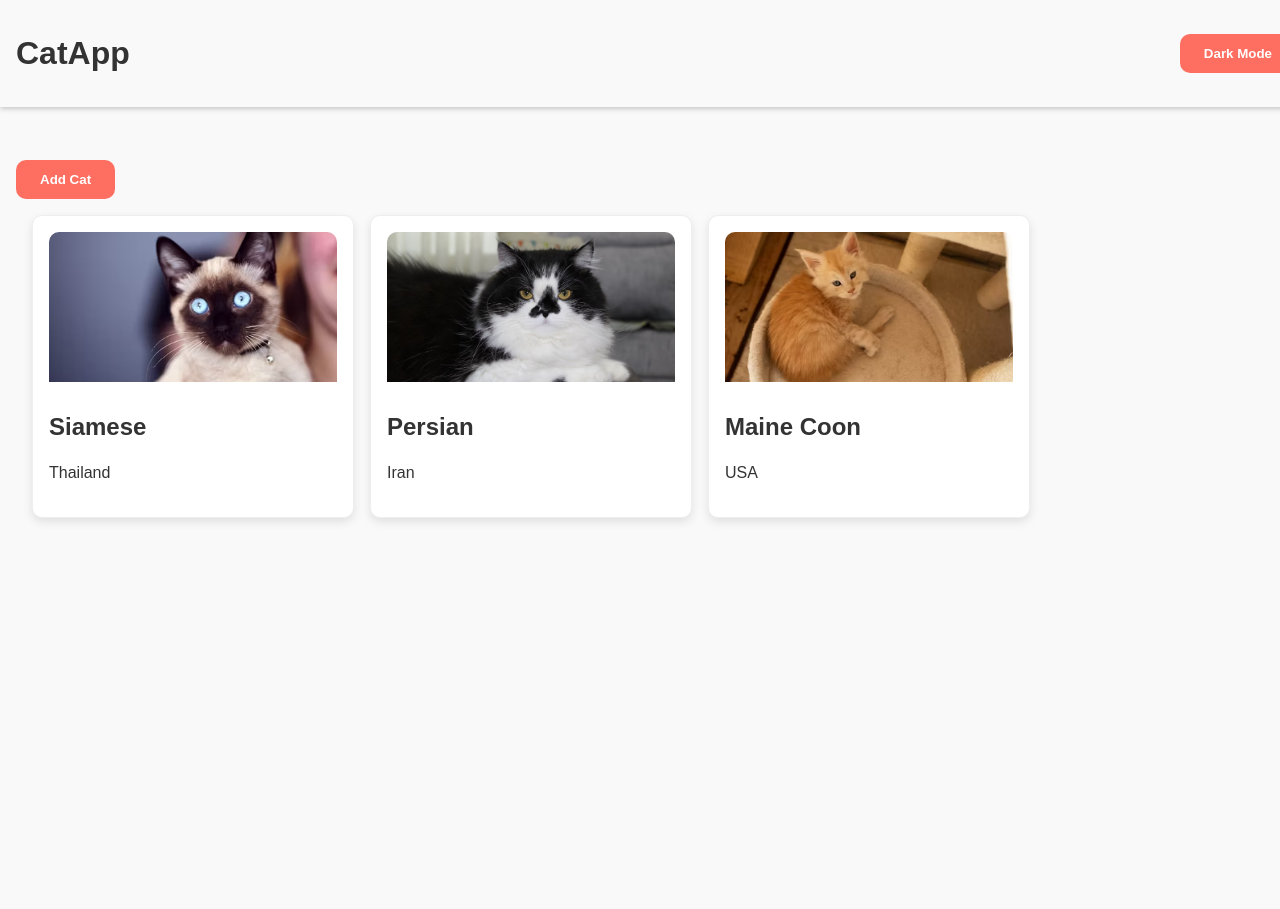
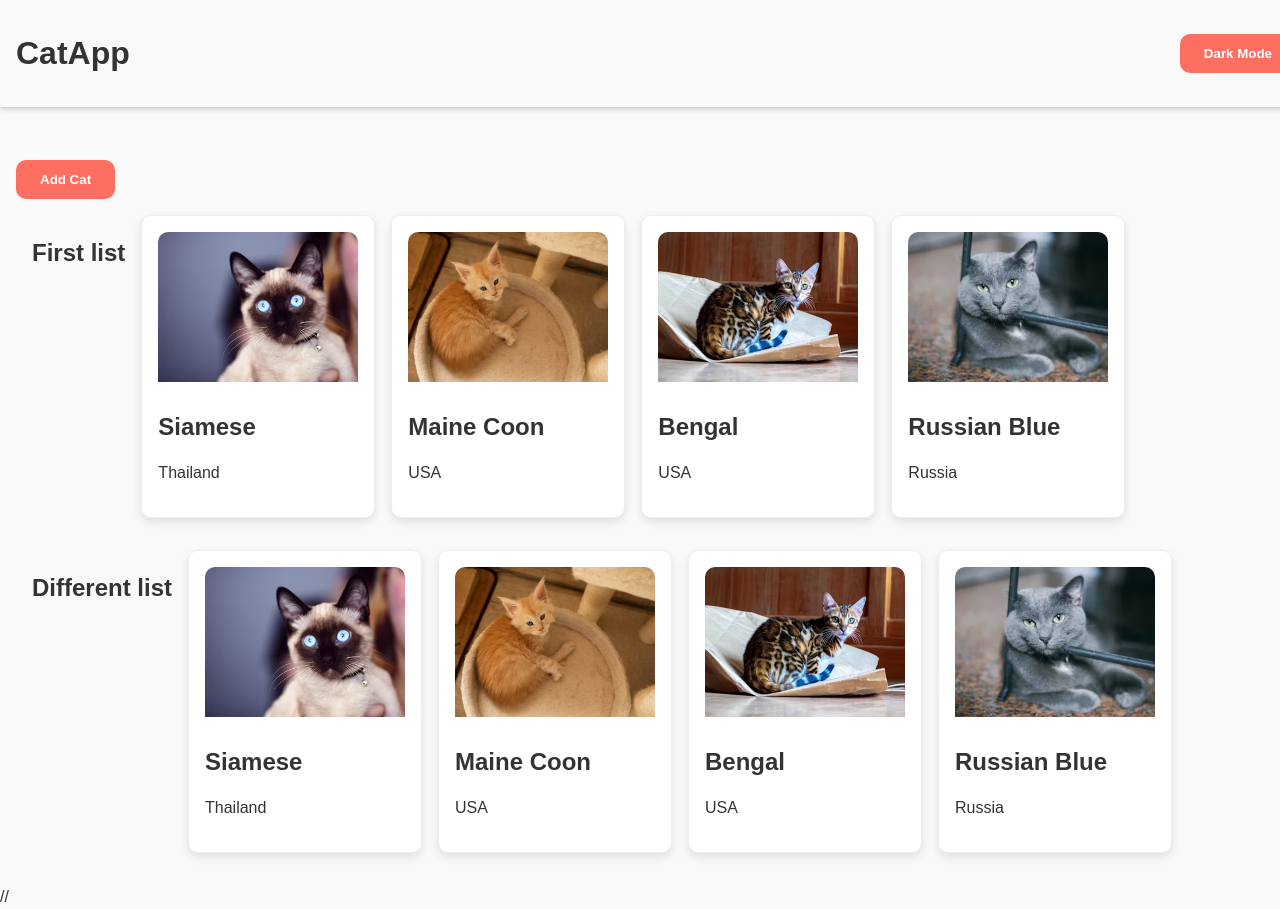
Before and after one commit to IasmimCristina/custom-hooks-when-not-use, a React (Vite) app: page / in a window 1280 px wide. Before the commit the page ends 800 px from the top, so only its background shows below. Built offline with nearby package versions, Linux system fonts and the light colour scheme.

Commit message:
feat: introduction examples added.

```diff
--- a/src/App.css
+++ b/src/App.css
@@ -81,7 +81,7 @@ button:hover,
   border-radius: 10px;
   padding: 1rem;
   transition: background-color 0.3s, color 0.3s;
-  width: calc(25% - 1rem);
+  width: 10rem;
   min-width: 200px;
   box-shadow: 0 4px 10px rgba(0, 0, 0, 0.1);
 }
--- a/src/App.jsx
+++ b/src/App.jsx
@@ -2,7 +2,7 @@ import React, { useState } from 'react';
 import { ThemeProvider } from './context/ThemeContext';
 import { CatProvider } from './context/CatContext';
 import Header from './components/Header';
-import CatList from './components/CatList';
+import  { TotallyDifferentCatList, CatList } from './components/CatList';
 import Modal from './components/Modal';
 import Main from './components/Main';
 import AppWrapper from './AppWrapper';
@@ -19,6 +19,7 @@ const App = () => {
           <Main>
             <button onClick={() => setIsModalOpen(true)}>Add Cat</button>
             <CatList />
+            <TotallyDifferentCatList/>
             <Modal isOpen={isModalOpen} onClose={() => setIsModalOpen(false)} />
           </Main>
         </CatProvider>
--- a/src/components/CatList.jsx
+++ b/src/components/CatList.jsx
@@ -1,17 +1,52 @@
-import React from 'react';
-import useCat from '../hooks/useCat';
-import CatCard from './CatCard';
+import React, { useEffect, useRef } from "react";
+import useCatList from "../hooks/useCatList";
+import CatCard from "./CatCard";
+import bengalImage from "../assets/images/bengal.avif";
+import russianBlueImage from "../assets/images/russian_blue.avif";
+
 
 const CatList = () => {
-  const { cats } = useCat();
+  const { cats, addCat } = useCatList();
+  const hasAddedCats = useRef(false);
+  // useRef to control if the cats are already added
+
+  useEffect(() => {
+    if (!hasAddedCats.current) {
+      addCat({ breed: "Bengal", image: bengalImage, country: "USA" });
+      addCat({ breed: "Russian Blue", image: russianBlueImage, country: "Russia" });
+      hasAddedCats.current = true;
+    }
+  }, [addCat]);
+  return (
+    <div className="cat-list">
+      <h2>First list</h2>
+      {cats.map((cat) => (
+        <CatCard
+          key={cat.id}
+          breed={cat.breed}
+          image={cat.image}
+          country={cat.country}
+        />
+      ))}
+    </div>
+  );
+};
+const TotallyDifferentCatList = () => {
+  const { cats } = useCatList();
 
   return (
     <div className="cat-list">
+      <h2>Different list</h2>
       {cats.map((cat) => (
-        <CatCard key={cat.id} breed={cat.breed} image={cat.image} country={cat.country} />
+        <CatCard
+          key={cat.id}
+          breed={cat.breed}
+          image={cat.image}
+          country={cat.country}
+        />
       ))}
     </div>
   );
 };
 
-export default CatList;
+export { CatList, TotallyDifferentCatList };
--- a/src/components/Modal.jsx
+++ b/src/components/Modal.jsx
@@ -1,8 +1,8 @@
 import React, { useState } from "react";
-import useCat from "../hooks/useCat";
+import useCatList from "../hooks/useCatList";
 
 const Modal = ({ isOpen, onClose }) => {
-  const { addCat } = useCat();
+  const { addCat } = useCatList();
   const [form, setForm] = useState({ breed: "", image: "", country: "" });
 
   const handleImageChange = (e) => {
--- a/src/context/CatContext.jsx
+++ b/src/context/CatContext.jsx
@@ -1,4 +1,4 @@
-import React, { createContext, useState } from "react";
+import React, { createContext, useMemo, useState, useEffect } from "react";
 
 // Importando imagens locais (novos gatos)
 import siameseImage from "../assets/images/siamese.avif";
@@ -14,7 +14,7 @@ import abyssinianImage from "../assets/images/abyssinian.avif";
 export const CatContext = createContext();
 
 export const CatProvider = ({ children }) => {
-  const initialCats = [
+  const initialCatList = [
     {
       id: "siamese-1672534800000",
       breed: "Siamese",
@@ -22,68 +22,30 @@ export const CatProvider = ({ children }) => {
       country: "Thailand",
     },
     {
-      id: "persian-1672534900000",
-      breed: "Persian",
-      image: persianImage,
-      country: "Iran",
-    },
-    {
       id: "maine-coon-1672535000000",
       breed: "Maine Coon",
       image: maineCoonImage,
       country: "USA",
     },
-    // {
-    //   id: "sphynx-1672535100000",
-    //   breed: "Sphynx",
-    //   image: sphynxImage,
-    //   country: "Canada",
-    // },
-    // {
-    //   id: "bengal-1672535200000",
-    //   breed: "Bengal",
-    //   image: bengalImage,
-    //   country: "USA",
-    // },
-    // {
-    //   id: "russian-blue-1672535300000",
-    //   breed: "Russian Blue",
-    //   image: russianBlueImage,
-    //   country: "Russia",
-    // },
-    // {
-    //   id: "british-shorthair-1672535400000",
-    //   breed: "British Shorthair",
-    //   image: britishShorthairImage,
-    //   country: "United Kingdom",
-    // },
-    // {
-    //   id: "ragdoll-1672535500000",
-    //   breed: "Ragdoll",
-    //   image: ragdollImage,
-    //   country: "USA",
-    // },
-    // {
-    //   id: "abyssinian-1672535600000",
-    //   breed: "Abyssinian",
-    //   image: abyssinianImage,
-    //   country: "Ethiopia",
-    // },
   ];
 
-  const [cats, setCats] = useState(initialCats);
+  const [cats, setCats] = useState(() => {
+    const savedCats = localStorage.getItem("cats");
+    return savedCats ? JSON.parse(savedCats) : initialCatList;
+  });
 
-  const addCat = (cat) => {
-    const newCatWithId = {
-      ...cat,
-      id: `${cat.breed.toLowerCase()}-${Date.now()}`,
-    };
-    setCats([...cats, newCatWithId]);
-  };
+  useEffect(() => {
+    localStorage.setItem("cats", JSON.stringify(cats));
+  }, [cats]);
 
-  return (
-    <CatContext.Provider value={{ cats, addCat }}>
-      {children}
-    </CatContext.Provider>
+  // To avoid changing the object on every render
+  const value = useMemo(
+    () => ({
+      cats,
+      setCats,
+    }),
+    [cats]
   );
+
+  return <CatContext.Provider value={value}>{children}</CatContext.Provider>;
 };
--- a/src/hooks/useCat.js
+++ /dev/null
@@ -1,9 +0,0 @@
-import { useContext } from 'react';
-import { CatContext } from '../context/CatContext';
-
-const useCat = () => {
-  const { cats, addCat } = useContext(CatContext);
-  return { cats, addCat };
-};
-
-export default useCat;
--- /dev/null
+++ b/src/hooks/useCatList.js
@@ -0,0 +1,31 @@
+import { useContext, useMemo } from "react";
+import { CatContext } from "../context/CatContext";
+
+const useCatList = () => {
+  const context = useContext(CatContext);
+  if (!context) {
+    throw new Error("useCatList must be used within a CatProvider");
+  }
+
+  const { cats, setCats } = context;
+
+  const addCat = (cat) => {
+    const newCatWithId = {
+      ...cat,
+      id: `${cat.breed.toLowerCase()}-${Date.now()}`,
+    };
+    setCats((prevCats) => [...prevCats, newCatWithId]);
+  };
+
+  const value = useMemo(
+    () => ({
+      cats,
+      addCat,
+    }),
+    [cats]
+  );
+
+  return value;
+};
+
+export default useCatList;
--- a/src/hooks/useTheme.js
+++ b/src/hooks/useTheme.js
@@ -2,11 +2,11 @@ import { useContext } from 'react';
 import { ThemeContext } from '../context/ThemeContext';
 
 const useTheme = () => {
-  const context = useContext(ThemeContext); // Aqui você define a variável context
+  const context = useContext(ThemeContext);
   if (!context) {
     throw new Error("useTheme must be used within a ThemeProvider");
   }
-  const { theme, toggleTheme } = context; // Desestruture context aqui
+  const { theme, toggleTheme } = context;
   return { theme, toggleTheme };
 };
 
--- a/src/main.jsx
+++ b/src/main.jsx
@@ -6,5 +6,5 @@ import App from './App.jsx'
 createRoot(document.getElementById('root')).render(
   <StrictMode>
     <App />
-  </StrictMode>,
+  // </StrictMode>,
 )
```
